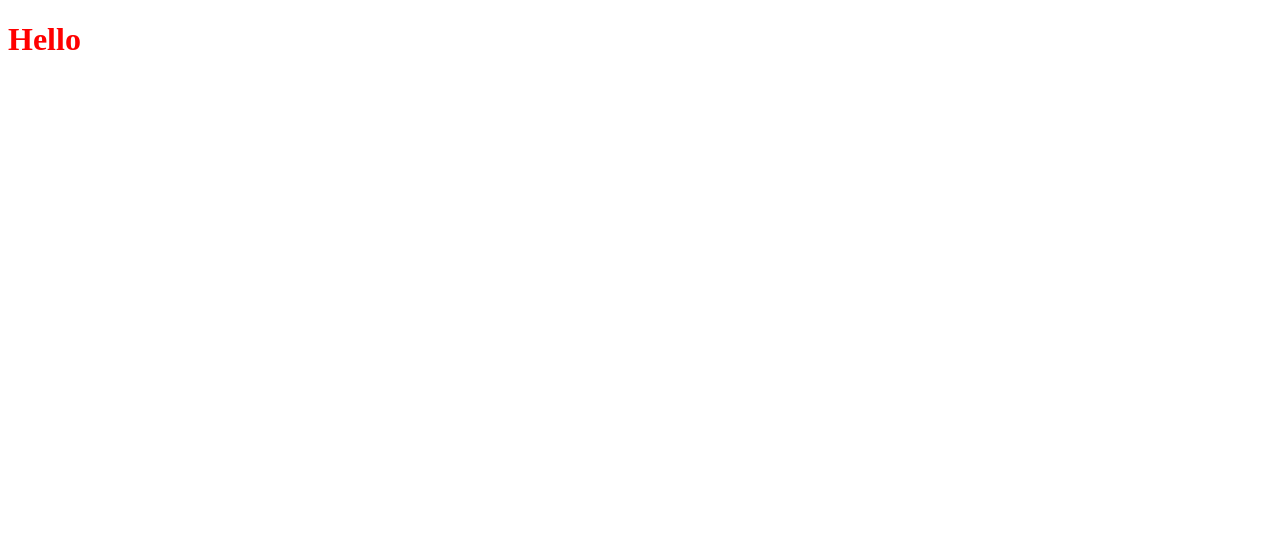
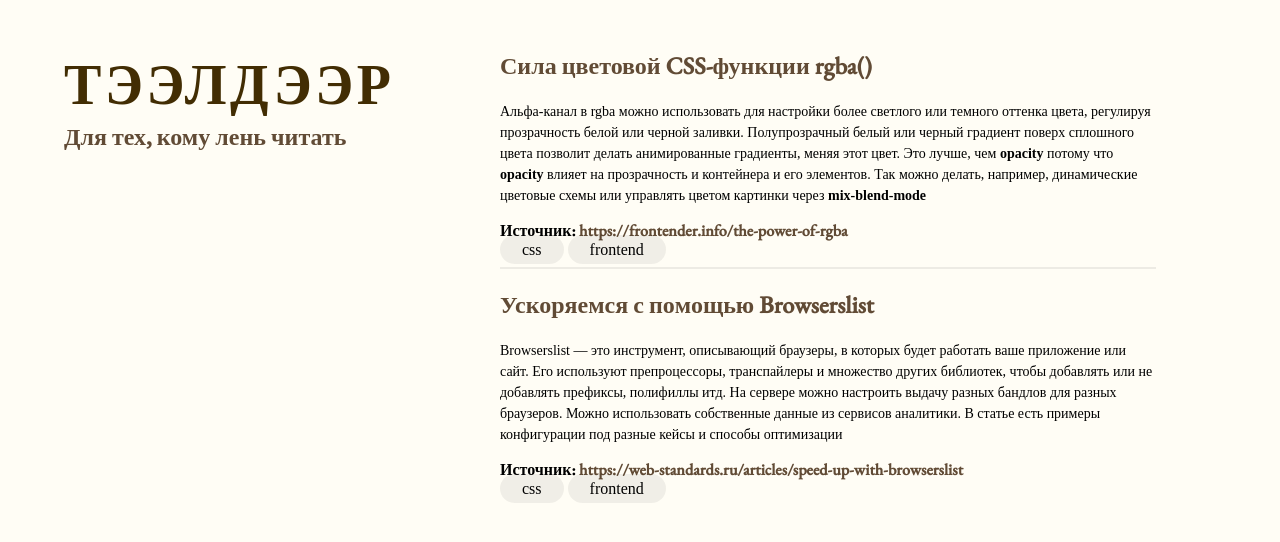
Before and after one commit to l1804v/telder, a website built with Parcel: page src/index.html in a window 1280 px wide. Built offline with nearby package versions, Linux system fonts and the light colour scheme.

Commit message:
first draft

```diff
--- a/src/index.html
+++ b/src/index.html
@@ -7,6 +7,39 @@
     <title>Document</title>
 </head>
 <body>
-    <h1>Hello</h1>
+    <header>
+        <h1>ТЭЭЛДЭЭР</h1>
+        <h2>Для тех, кому лень читать</h2>
+    </header>
+    <main>
+        <article>
+            <h1>Сила цветовой CSS-функции rgba()</h1>
+            <p>Альфа-канал в rgba можно использовать для настройки более светлого
+                или темного оттенка цвета, регулируя прозрачность белой или черной заливки.
+                Полупрозрачный белый или черный градиент поверх сплошного цвета позволит делать
+                анимированные градиенты, меняя этот цвет. Это лучше, чем <strong>opacity</strong> потому что <strong>opacity</strong>
+                влияет на прозрачность и контейнера и его элементов. Так можно делать, например,
+                динамические цветовые схемы или управлять цветом картинки через <strong>mix-blend-mode</strong></p>
+            <span>Источник: <cite>https://frontender.info/the-power-of-rgba</cite></span>
+            <div>
+                <a class="linkTag"href=''>css</a>
+                <a class="linkTag"href=''>frontend</a>
+            </div>
+        </article>
+        <hr class="uk-divider-small">
+        <article>
+            <h1>Уско­ря­ем­ся с по­мо­щью Browserslist</h1>
+            <p>Browserslist — это инструмент, описывающий браузеры, в которых будет работать ваше приложение
+                или сайт. Его используют препроцессоры, транспайлеры и множество других библиотек, чтобы добавлять
+                или не добавлять префиксы, полифиллы итд. На сервере можно настроить выдачу разных бандлов для
+                разных браузеров. Можно использовать собственные данные из сервисов аналитики. В статье есть
+                примеры конфигурации под разные кейсы и способы оптимизации</p>
+            <span>Источник: <cite>https://web-standards.ru/articles/speed-up-with-browserslist</cite></span>
+            <div>
+                <a class="linkTag"href=''>css</a>
+                <a class="linkTag"href=''>frontend</a>
+            </div>
+        </article>
+    </main>
 </body>
 </html>
--- a/src/style.scss
+++ b/src/style.scss
@@ -1,3 +1,86 @@
-h1 {
-    color: red;
+@import url('https://fonts.googleapis.com/css2?family=EB+Garamond:wght@500&display=swap');
+
+body {
+    background-color: #FFFDF5;
 }
+header {
+    position: absolute;
+    width: 327px;
+    height: 106px;
+    left: 64px;
+    top: 48px;
+
+    h1 {
+        margin: 0;
+        font-family: 'EB Garamond';
+        font-style: normal;
+        font-weight: 800;
+        font-size: 56px;
+        line-height: 73px;
+        letter-spacing: 0.065em;
+        color: #422D03;
+    }
+    h2 {
+        margin: 0;
+        font-family: 'EB Garamond';
+        font-style: normal;
+        font-weight: 600;
+        font-size: 24px;
+        line-height: 31px;
+        color: rgba(60, 33, 9, 0.81);
+    }
+}
+main {
+    position: absolute;
+    width: 656px;
+    height: 1108px;
+    left: 500px;
+    top: 30px;
+
+    hr {
+        border: 1px solid rgba(0, 0, 0, 0.07);
+    }
+    article {
+
+        h1 {
+            font-family: 'EB Garamond';
+            font-style: normal;
+            font-weight: 600;
+            font-size: 24px;
+            line-height: 31px;
+            color: rgba(60, 33, 9, 0.81);
+        }
+        p {
+            font-family: 'PT Sans';
+            font-style: normal;
+            font-weight: normal;
+            font-size: 14px;
+            line-height: 21px;
+        }
+        span {
+            font-family: 'EB Garamond';
+            font-style: normal;
+            font-weight: bold;
+            font-size: 16px;
+            line-height: 21px;
+            color: #000000;
+
+            cite {
+                font-style: normal;
+                color: rgba(60, 33, 9, 0.81);
+            }
+        }
+
+        a {
+            display: inline;
+            background: rgba(0, 0, 0, 0.06);
+            color: black;
+            text-decoration: none;
+            border-radius: 100px;
+            padding-top: 6px;
+            padding-bottom: 6px;
+            padding-right: 22px;
+            padding-left: 22px;
+        }
+    }
+}
```
